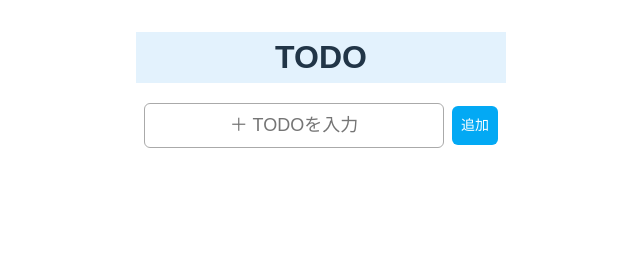
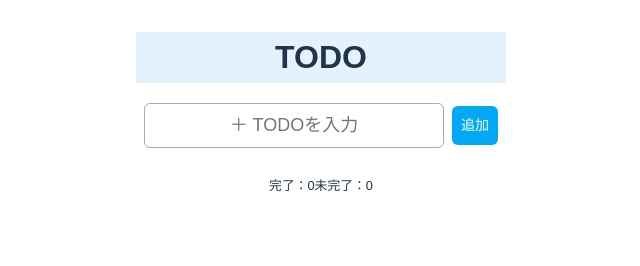
Before and after one commit to SekineNaoyuki/my-vite-todo, a Vue app: page / in a window 1280 px wide. Shown: the top 266 px of the page, without its empty margins (319-959 px from the left). Built offline with nearby package versions, Linux system fonts and the light colour scheme.

Commit message:
完了数表示

```diff
--- a/src/components/MainTodo.vue
+++ b/src/components/MainTodo.vue
@@ -4,7 +4,7 @@ import { useTodoList } from '/src/composables/useTodoList.js';
 
 const todoRef = ref('');
 const isEditRef = ref(false);
-const { todoListRef, add, show, edit, del, check } = useTodoList();
+const { todoListRef, add, show, edit, del, check, countFin } = useTodoList();
 
 const addTodo = () => {
   add(todoRef.value);
@@ -58,6 +58,10 @@ const chengeCheck = (id) => {
         <button class="btn pink" @click="deleteTodo(todo.id)">削</button>
       </div>
     </div>
+  </div>
+  <div class="finCount">
+    <span>完了：{{ countFin }}</span>
+    <span>未完了：{{ todoListRef.length - countFin }}</span>
   </div>
 </template>
 
@@ -118,4 +122,8 @@ const chengeCheck = (id) => {
   background-color: #ddd;
   color: #777;
 }
+.finCount {
+  margin-top: 8px;
+  font-size: 0.8em;
+}
 </style>
--- a/src/composables/useTodoList.js
+++ b/src/composables/useTodoList.js
@@ -1,4 +1,4 @@
-import { ref } from 'vue';
+import { computed, ref } from 'vue';
 
 export const useTodoList = () => {
   const ls = localStorage.todoList;
@@ -8,7 +8,7 @@ export const useTodoList = () => {
 
   const add = (task) => {
     const id = new Date().getTime();
-    todoListRef.value.push({ id: id, task: task, checkd: false });
+    todoListRef.value.push({ id: id, task: task, checked: false });
     localStorage.todoList = JSON.stringify(todoListRef.value);
   };
 
@@ -52,5 +52,10 @@ export const useTodoList = () => {
     localStorage.todoList = JSON.stringify(todoListRef.value);
   };
 
-  return { todoListRef, add, show, edit, del, check };
+  const countFin = computed(() => {
+    const finArr = todoListRef.value.filter((todo) => todo.checked);
+    return finArr.length;
+  });
+
+  return { todoListRef, add, show, edit, del, check, countFin };
 };
```
